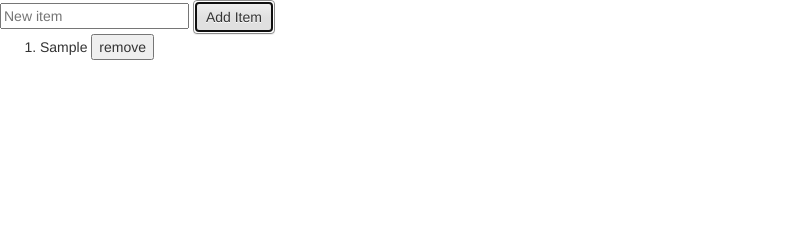
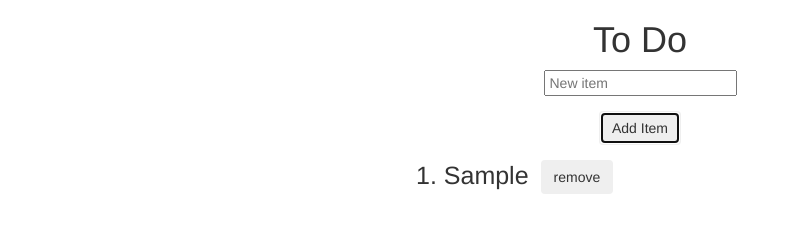
Before and after one commit to karenhenwood/CodifyWeek9todo, a plain HTML site: page todo/index.html in a window 1280 px wide. Both pictures are taken after typing "Sample" into the empty fields and a click on the button "Add Item". Shown: the whole page, without its empty margins (0-800 px from the left). Drawn offline with nearby package versions, Linux system fonts and the light colour scheme.

Commit message:
add comments, CSS

```diff
--- a/todo/css/main.css
+++ b/todo/css/main.css
@@ -0,0 +1,32 @@
+body{
+	text-align: center;
+}
+
+input{
+	display: block;
+	margin: 5px auto;
+	padding-left: 4px;
+	padding-right: 4px;
+}
+
+ol{
+	text-align: center;
+	list-style-position: inside;
+	width: 35%;
+	margin: auto;
+	padding-left:0;
+}
+
+li{
+	text-align: left;
+	word-wrap: break-word;
+	font-size: 25px;
+}
+
+#add{
+	margin: 10px;
+}
+
+.delete{
+	margin: 5px;
+}
--- a/todo/index.html
+++ b/todo/index.html
@@ -1,14 +1,10 @@
 <!DOCTYPE html>
 <html lang="en">
   <head>
+    <meta name="viewport" content="width=device-width, initial-scale=1.0">
+    <meta charset="utf-8">
+    <title>To Do</title>
 
-    <meta name="viewport" content="width=device-width, initial-scale=1.0">
-
-    <meta charset="utf-8">
-
-    <title></title>
-
-    <link rel="stylesheet" type="text/css" href="css/main.css">
     <!-- jquery -->
     <script src="https://ajax.googleapis.com/ajax/libs/jquery/3.1.1/jquery.min.js"></script>
     <!-- Latest compiled and minified CSS -->
@@ -17,12 +13,18 @@
     <link rel="stylesheet" href="https://maxcdn.bootstrapcdn.com/bootstrap/3.3.7/css/bootstrap-theme.min.css" integrity="sha384-rHyoN1iRsVXV4nD0JutlnGaslCJuC7uwjduW9SVrLvRYooPp2bWYgmgJQIXwl/Sp" crossorigin="anonymous">
     <!-- Latest compiled and minified JavaScript -->
     <script src="https://maxcdn.bootstrapcdn.com/bootstrap/3.3.7/js/bootstrap.min.js" integrity="sha384-Tc5IQib027qvyjSMfHjOMaLkfuWVxZxUPnCJA7l2mCWNIpG9mGCD8wGNIcPD7Txa" crossorigin="anonymous"></script>
+    <!--Page's stylesheet-->
+    <link rel="stylesheet" type="text/css" href="css/main.css">
+  </head>
 
-  </head>
   <body>
-    <input id="input" placeholder="New item"></input>
-    <button class="btn btn-default" id="add">Add Item</button>
+    <h1>To Do</h1>
+    <div id="entry">
+        <input id="input" placeholder="New item"></input>
+        <button class="btn" id="add">Add Item</button>
+    </div>
     <ol id="list"></ol>
+
     <script src = "js/app.js"></script>
   </body>
 </html>
--- a/todo/js/app.js
+++ b/todo/js/app.js
@@ -1,19 +1,19 @@
 
 document.getElementById('add').onclick = function(){
-//get item and add it to the list
+//get item and add it to the list with a delete button included
   var item = document.getElementById('input').value;
   var li = document.createElement('li');
-  li.innerHTML = item + "  <button class='delete'>remove</button>";
+  li.innerHTML = item + "  <button class='btn delete'>remove</button>";
   var ol = document.getElementById('list');
   ol.appendChild(li);
   //clear input
   document.getElementById('input').value = "";
-  //add event listeners to list item buttons
+  //call function add event listeners to list item buttons
   addListener();
-  console.log(item)
 };
 
-
+//cycle through the list at each addition and make the delete buttons respond to clicks by calling
+//the remove function
 function addListener(){
   var deletables = document.getElementsByClassName("delete");
   for (var i = 0; i < deletables.length; i++) {
@@ -21,6 +21,7 @@ function addListener(){
   }
 }
 
+//when the delete buttons are clicked, find the list and the item, then delete the item as a child of the list
 function remove(){
   var list = this.parentNode.parentNode
   var item = this.parentNode;
```
